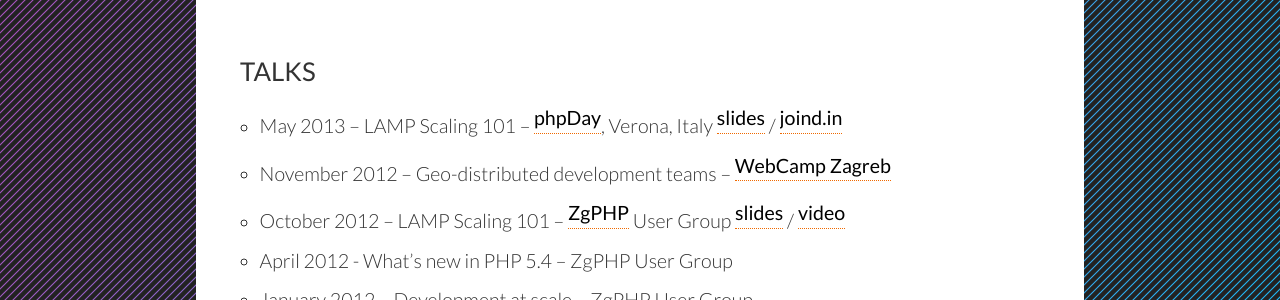
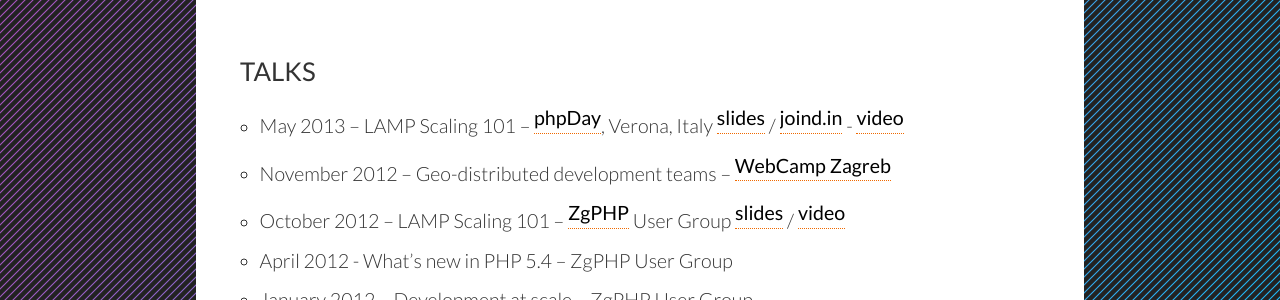
Before and after one commit to allixsenos/allixsenos.github.com, a Jekyll site: the page resume/index.html, which Jekyll copies as it is, in a window 1280 px wide and 900 px high, scrolled down 2505 px. Shown: the part 154-454 px from the top of the window. Built offline with Jekyll 4.4.1, drawn with Linux system fonts in a browser that asks for light colours.

Commit message:
phpday talk video

```diff
--- a/resume/index.html
+++ b/resume/index.html
@@ -112,7 +112,7 @@
                 <section class="others">
                     <h2>Talks</h2>
                     <ul>
-                        <li>May 2013 – LAMP Scaling 101 – <a href="http://2013.phpday.it/">phpDay</a>, Verona, Italy <a href="http://lkl.me/P2rs">slides</a> / <a href="https://joind.in/talk/view/8649">joind.in</a></li>
+                        <li>May 2013 – LAMP Scaling 101 – <a href="http://2013.phpday.it/">phpDay</a>, Verona, Italy <a href="http://lkl.me/P2rs">slides</a> / <a href="https://joind.in/talk/view/8649">joind.in</a> - <a href="http://vimeo.com/79151157">video</a></li>
                         <li>November 2012 – Geo-distributed development teams – <a href="http://webcampzg.org/">WebCamp Zagreb</a></li>
                         <li>October 2012 – LAMP Scaling 101 – <a href="http://zgphp.org/">ZgPHP</a> User Group <a href="https://dl.dropbox.com/u/2237316/talks/2012-10 zgphp scaling/scalingphp.pdf">slides</a> / <a href="https://vimeo.com/51802161">video</a></li>
                         <li>April 2012 - What’s new in PHP 5.4 – ZgPHP User Group</li>
```
